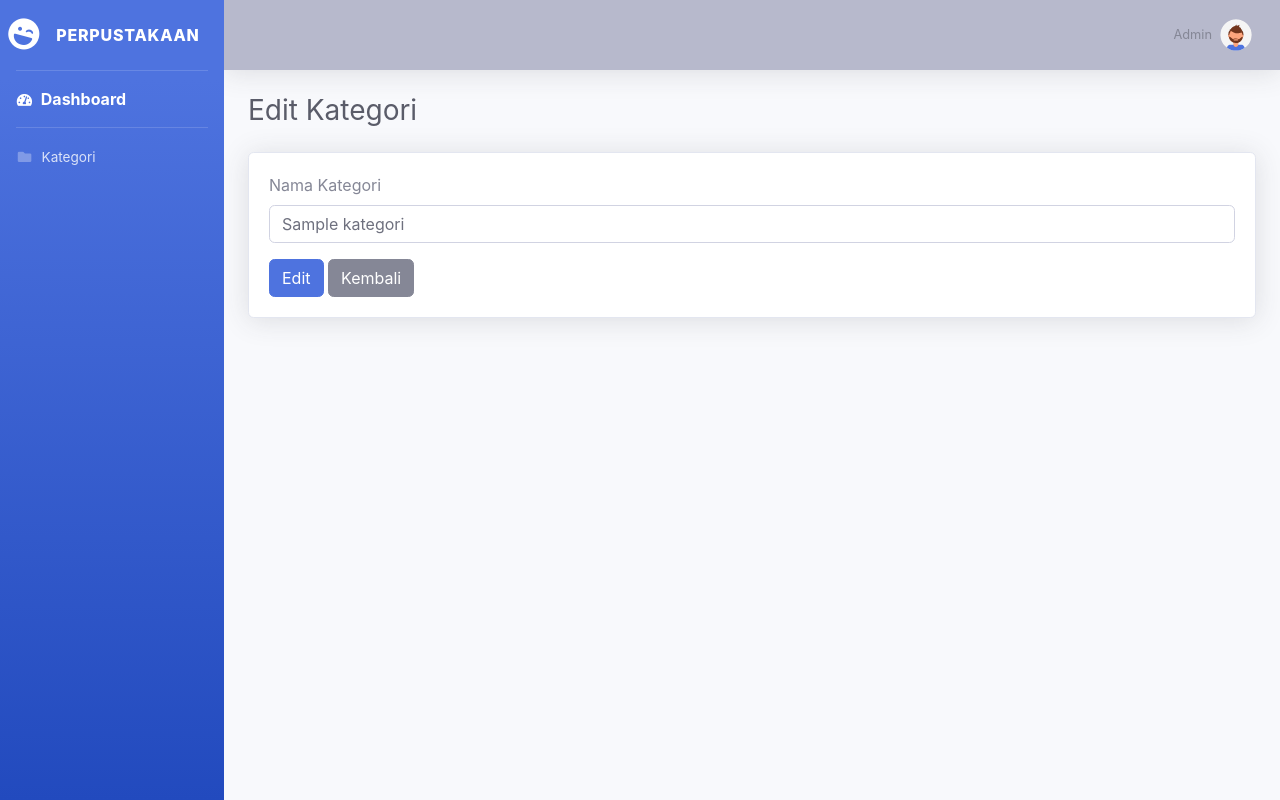
After one commit to aiu212/CI_24_AyuSIM, a CodeIgniter app: page /database/index.php/kategori/edit/1 in a window 1280 px wide. The commit adds this page. Run offline with CodeIgniter, Linux system fonts and the light colour scheme; tables that the repository leaves empty or names only in its code hold one stand-in row (values such as "Sample post").

Commit message:
Pertemuan 6

```diff
--- a/application/controllers/Kategori.php
+++ b/application/controllers/Kategori.php
@@ -44,4 +44,28 @@ class Kategori extends CI_Controller{
         // }
         redirect('kategori');
     }
+    public function edit($id)
+    {
+        $data['kategori']=$this->Kategori_model->get_by_id($id);
+        $this->load->view('templates/header');
+        $this->load->view('templates/sidebar');
+        $this->load->view('templates/topbar');
+        $this->load->view('kategori/edit',$data);
+        $this->load->view('templates/footer');
+    }
+    public function update($id)
+    {
+        $this->load->library('form_validation');
+        $this->form_validation->set_rules('nama_kategori', 'Nama Kategori', 'required');
+        if($this->form_validation->run()==FALSE){
+
+        }else{
+            $data=[
+                'nama_kategori'=>$this->input->post('nama_kategori')
+            ];
+            $this->Kategori_model->update($id, $data);
+            $this->session->set_flashdata('success', 'Data Berhasil di update');
+            redirect('kategori');
+        }
+    }
 }
--- a/application/models/Kategori_model.php
+++ b/application/models/Kategori_model.php
@@ -1,13 +1,19 @@
 <?php
-defined('BASEPATH') OR exit('No direct script acces allowed');
+defined('BASEPATH') OR exit('No direct script access allowed');
 
-class Kategori_model extends CI_Model{
+class Kategori_model extends CI_Model {
 
-    private $table ='Kategori';
+    private $table = 'kategori';
 
+    // Ambil semua data
     public function get_all()
     {
         return $this->db->get($this->table)->result();
+    }
+    public function get_by_id($id)
+    {
+        $this->db->where('id',$id);
+        return $this->db->get('kategori')->row();
     }
     public function insert($data)
     {
@@ -19,6 +25,11 @@ class Kategori_model extends CI_Model{
     }
     public function is_used($id)
     {
-        return $this->db->where('id',$id)->count_all_results ('buku')>0;
+        return $this->db->where('kategori_id',$id)->count_all_results('buku')>0;
+    }
+    public function update($id, $data)
+    {
+        $this->db->where('id',$id);
+        return $this->db->update($this->table, $data);
     }
 }
--- /dev/null
+++ b/application/views/kategori/edit.php
@@ -0,0 +1,18 @@
+<div class="container-fluid">
+<h2 class="h3 mb-4 text-gray-800">Edit Kategori</h2>
+
+<div class="card shadow">
+    <div class="card-body">
+<form method="post" action="<?= site_url('kategori/update/'.$kategori->id); ?>">
+<div class="form-group">
+    <label>Nama Kategori</label><br>
+    <input type="text" name="nama_kategori" class="form-control" value="<?= $kategori->nama_kategori; ?>"required>
+</div>
+
+    <button type="submit" class="btn btn-primary">Edit</button>
+    <a href="<?= site_url('kategori');?>" class="btn btn-secondary">Kembali</a>
+
+</form>
+</div>
+</div>
+</div>
--- a/application/views/templates/footer.php
+++ b/application/views/templates/footer.php
@@ -14,7 +14,7 @@
     $('#dataTable').DataTable({
         "language": {
             "search": "Cari:",
-            "lengthMenu": "Tampilkan _Menu_ data",
+            "lengthMenu": "Tampilkan _MENU_ data",
             "info": "Menampilkan _START_ sampai _END_ dari _TOTAL_ data",
             "paginate":{
                 "previous": "Sebelumnya",
```
